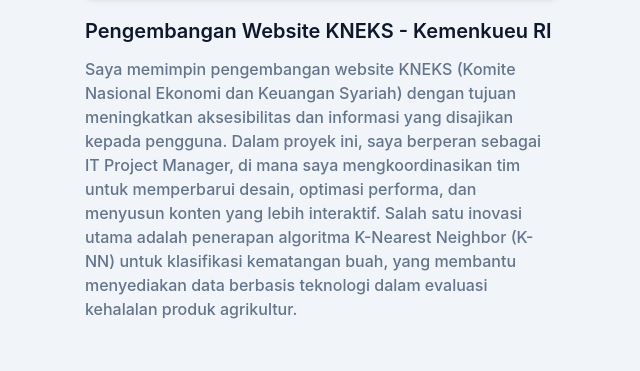
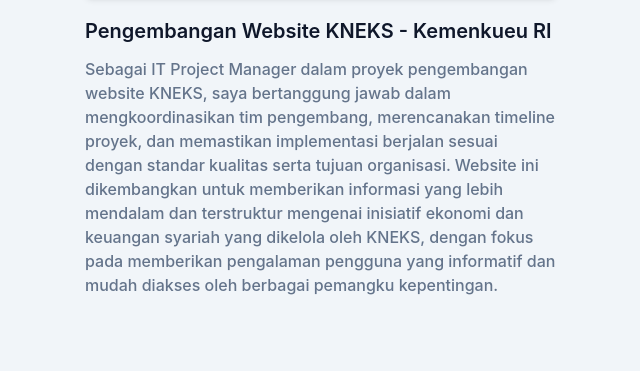
Before and after one commit to samkrinius/myportofolio, a website: page index.html in a window 1280 px wide. Shown: the part 2233-2604 px from the top of the page, without its empty margins (319-959 px from the left). Drawn offline with Linux system fonts and the light colour scheme.

Commit message:
Update index.html

```diff
--- a/index.html
+++ b/index.html
@@ -223,7 +223,7 @@
             <img src="kneks.png" alt="Landing Page" width="w-full" />
           </div>
           <h3 class="mt-5 mb-3 text-xl font-semibold text-dark dark:text-white">Pengembangan Website KNEKS - Kemenkueu RI</h3>
-          <p class="text-base font-medium text-secondary">Saya memimpin pengembangan website KNEKS (Komite Nasional Ekonomi dan Keuangan Syariah) dengan tujuan meningkatkan aksesibilitas dan informasi yang disajikan kepada pengguna. Dalam proyek ini, saya berperan sebagai IT Project Manager, di mana saya mengkoordinasikan tim untuk memperbarui desain, optimasi performa, dan menyusun konten yang lebih interaktif. Salah satu inovasi utama adalah penerapan algoritma K-Nearest Neighbor (K-NN) untuk klasifikasi kematangan buah, yang membantu menyediakan data berbasis teknologi dalam evaluasi kehalalan produk agrikultur.</p>
+          <p class="text-base font-medium text-secondary">Sebagai IT Project Manager dalam proyek pengembangan website KNEKS, saya bertanggung jawab dalam mengkoordinasikan tim pengembang, merencanakan timeline proyek, dan memastikan implementasi berjalan sesuai dengan standar kualitas serta tujuan organisasi. Website ini dikembangkan untuk memberikan informasi yang lebih mendalam dan terstruktur mengenai inisiatif ekonomi dan keuangan syariah yang dikelola oleh KNEKS, dengan fokus pada memberikan pengalaman pengguna yang informatif dan mudah diakses oleh berbagai pemangku kepentingan.</p>
         </div>
 
         <div class="flex w-full flex-wrap justify-center px-4 xl:mx-auto xl:w-10/12">
```
